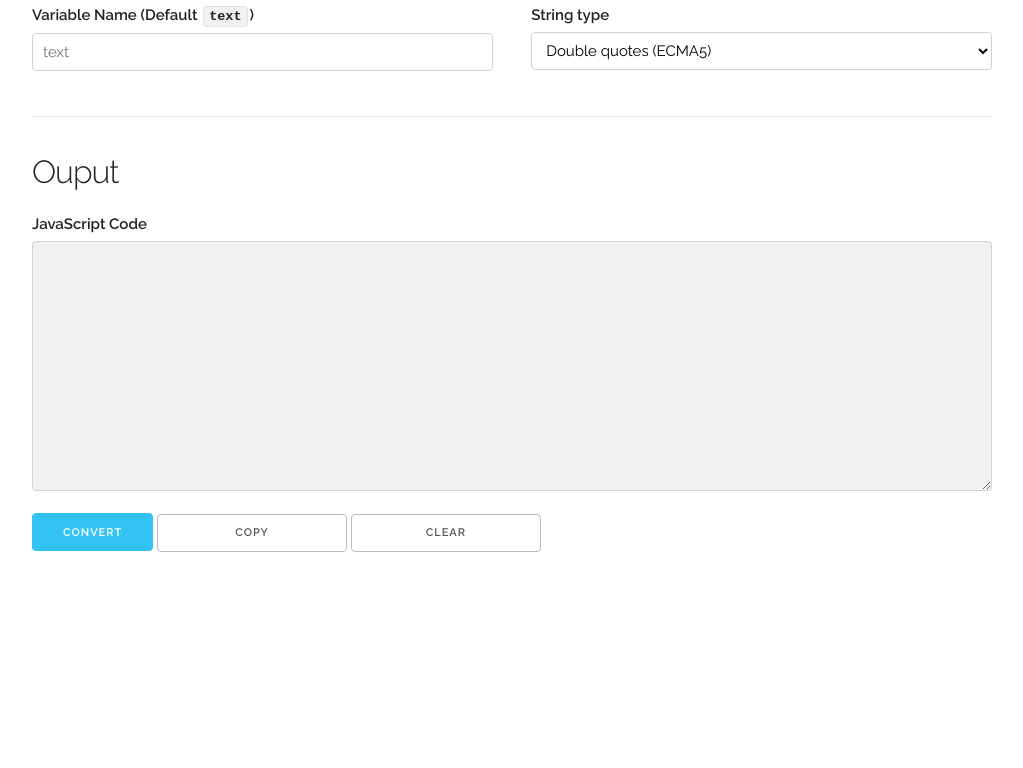
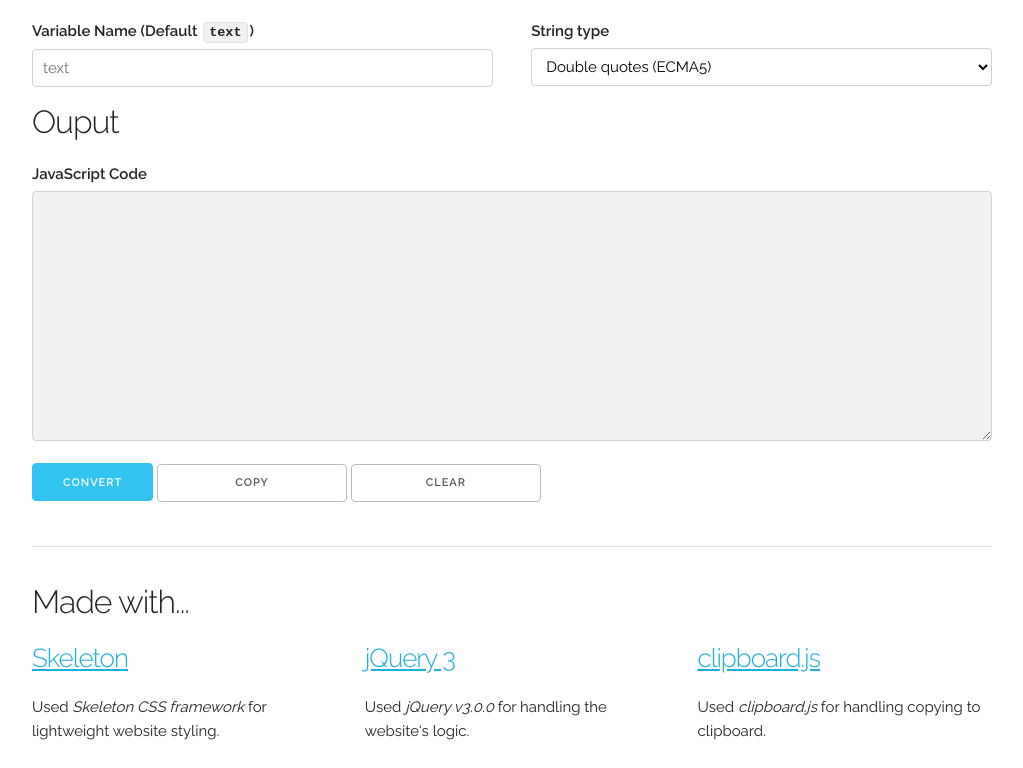
Before and after one commit to bbody-old/MultilineJavaScriptConverter, a plain HTML site: page index.html in a window 1280 px wide. Shown: the part 650-1418 px from the top of the page, without its empty margins (128-1151 px from the left). Before the commit the page ends 1216 px from the top, so only its background shows below. Drawn offline with nearby package versions, Linux system fonts and the light colour scheme; some packages are replaced by stand-ins of ours; a script that the page names is missing.

Commit message:
Add information about how the website was created

```diff
--- a/css/style.css
+++ b/css/style.css
@@ -1,7 +1,3 @@
-.container{
-	padding-top: 50px;
-}
-
 textarea{
 	min-height: 250px;
 	font-family: 'Ubuntu Mono', "Lucida Console", Monaco, monospace;
@@ -14,6 +10,10 @@ h2{
 	font-size: 3.2rem;
 }
 
+h3{
+	font-size: 2.6rem;
+}
+
 li{
 	margin-bottom: 0.25rem;
 }
--- a/index.html
+++ b/index.html
@@ -60,6 +60,8 @@
             <li>HTML Code</li>
           </ul>
         </div>
+      </div>
+      <hr />
       <div class="row">
         <div class="u-full-width">
           <div class="row">
@@ -81,7 +83,6 @@
               </select>
             </div>
           </div>
-          <hr />
           <div class="row">
               <h2>Ouput</h2>
               <label>JavaScript Code</label>
@@ -92,6 +93,28 @@
           </div>
         </div>
       </div>
+      <hr />
+      <div class="row">
+        <div class="u-full-width">
+          <div class="row">
+            <h2>Made with...</h2>
+          </div>
+          <div class="row">
+            <div class="one-third column">
+              <h3><a href="http://getskeleton.com/">Skeleton</a></h3>
+              <p>Used <i>Skeleton CSS framework</i> for lightweight website styling.</p>
+            </div>
+            <div class="one-third column">
+              <h3><a href="https://jquery.com/">jQuery 3</a></h3>
+              <p>Used <i>jQuery v3.0.0</i> for handling the website's logic.</p>
+            </div>
+            <div class="one-third column">
+              <h3><a href="https://clipboardjs.com/">clipboard.js</a></h3>
+              <p>Used <i>clipboard.js</i> for handling copying to clipboard.</p>
+            </div>
+          </div>
+        </div>
+      </div>
     </div>
   </div>
 <!-- End Document
```
